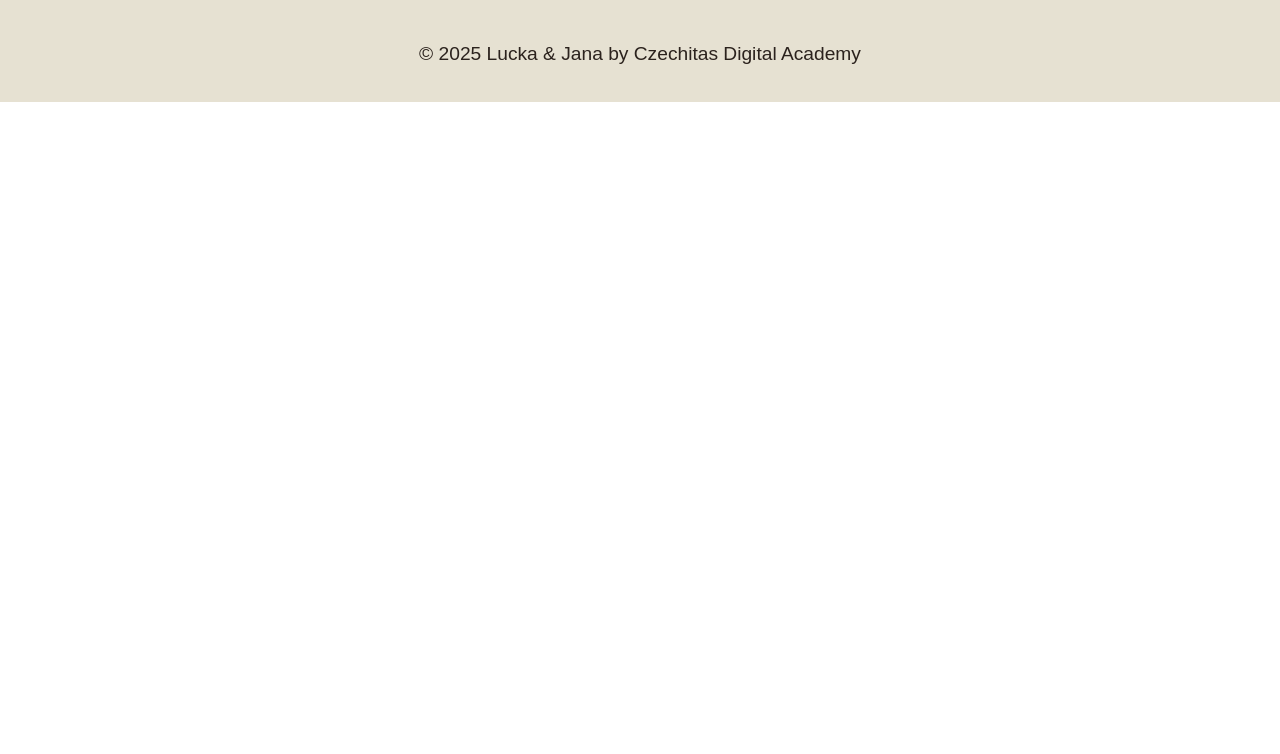
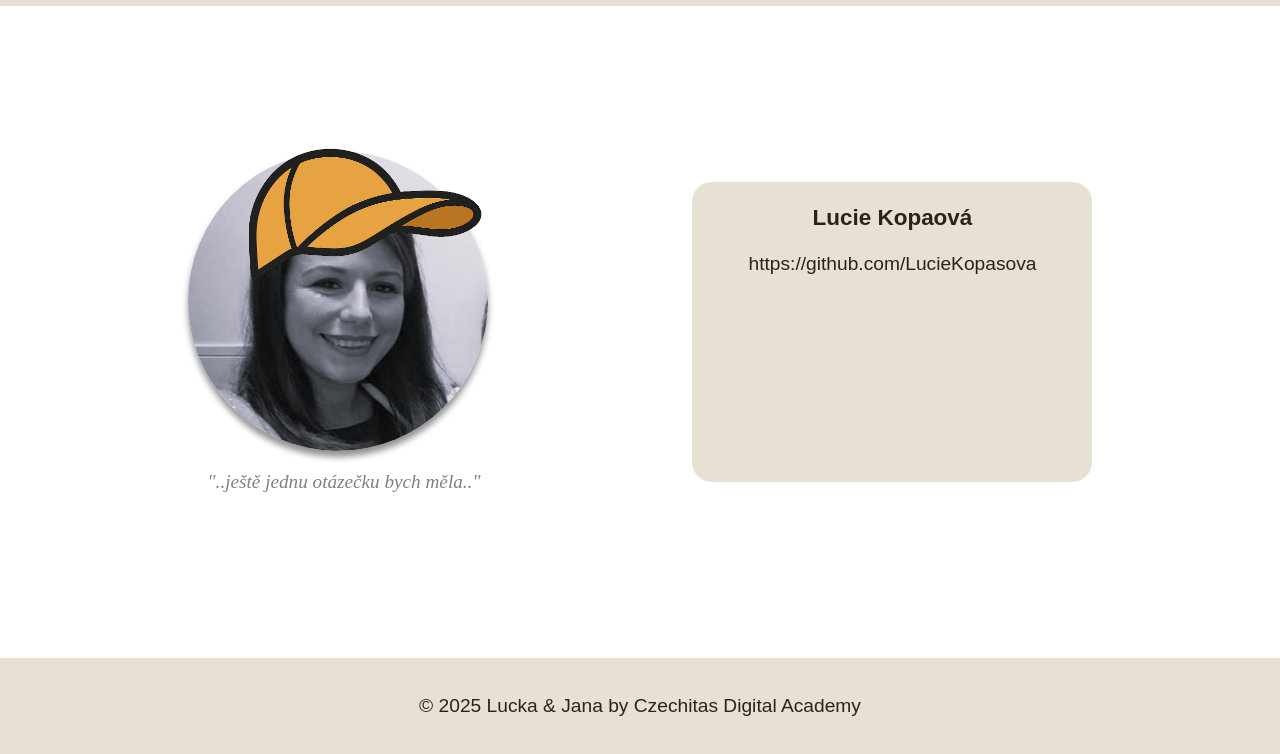
Before and after one commit to Nekvaja/o-projektu, a plain HTML site: page Lucka.html in a window 1280 px wide. Shown: the part 46-800 px from the top of the page. Drawn offline with Linux system fonts and the light colour scheme.

Commit message:
upráva profilu Lucka, přidání mezer při media

```diff
--- a/Lucka.html
+++ b/Lucka.html
@@ -17,13 +17,25 @@
           <a href="Lucka.html">Lucka</a>
         </nav>
       </header>
-      <main>
+
+      <main class="profil-section">
+        <section class="profil-card">
+          <div class="profil-img-wrapper">
+            <img class="profil-img--cepice" src="img/cepice.png" alt="čepice" />
+
+            <div class="profil-img--lucka"></div>
+          </div>
+          <div class="profil-quote">"..ještě jednu otázečku bych měla.."</div>
+        </section>
+        <div class="profil-info">
+          <h3>Lucie Kopaová</h3>
+          <p>https://github.com/LucieKopasova</p>
+        </div>
       </main>
 
-       <footer class="footer">
-          &copy; 2025 Lucka & Jana by Czechitas Digital Academy
-        </footer>
-
+      <footer class="footer">
+        &copy; 2025 Lucka & Jana by Czechitas Digital Academy
+      </footer>
     </div>
   </body>
 </html>
--- a/style.css
+++ b/style.css
@@ -88,6 +88,7 @@ h1 {
   gap: 3rem;
   padding-left: 15%;
   padding-right: 15%;
+
 }
 
 
@@ -129,6 +130,7 @@ h1 {
   margin-bottom: 0;
   background-color: var(--background-primary);
   height: 5rem;
+
 }
 
 
@@ -150,7 +152,6 @@ h1 {
   background-color: var(--background-primary);
   border-radius: 60%;
   align-self: baseline;
-  margin: 20px;
 }
 
 .profil-img--jana {
@@ -160,8 +161,39 @@ h1 {
   height: 300px;
   border-radius: 50%;
   box-shadow: 0 6px 6px rgb(146, 146, 146);
+  background-position: center;
 }
 
+.profil-img--lucka {
+  background-image: url(img/lucka.jpg);
+  background-size: cover;
+  width: 300px;
+  height: 300px;
+  border-radius: 50%;
+  box-shadow: 0 6px 6px rgb(146, 146, 146);
+  background-position: center;
+
+}
+
+.profil-quote {
+  color: gray;
+  text-align: center;
+  font-family: "Playfair Display";
+  font-style: italic;
+  font-size: 1rem;
+}
+
+.profil-img-wrapper {
+  position: relative;
+}
+
+.profil-img--cepice {
+  position: absolute;
+  width: 250px;
+  left: 50px;
+  top: -30px;
+
+}
 
 .profil-section {
   display: flex;
@@ -171,8 +203,8 @@ h1 {
   flex: 1;
   gap: 15%;
 
+}
 
-}
 
 .profil-info {
   width: 400px;
@@ -180,6 +212,7 @@ h1 {
   background-color: var(--background-primary);
   border-radius: 20px;
   text-align: center;
+
 }
 
 .profil-quote {
@@ -191,5 +224,11 @@ h1 {
 @media (max-width: 840px) {
   .profil-section {
     flex-direction: column;
+    gap: 20px;
+    padding: 20px;
+  }
+
+  .game-container {
+    padding-bottom: 20px;
   }
 }
```
Also changed, not shown: img/cepice.png (added), img/lucka.jpg (added).
